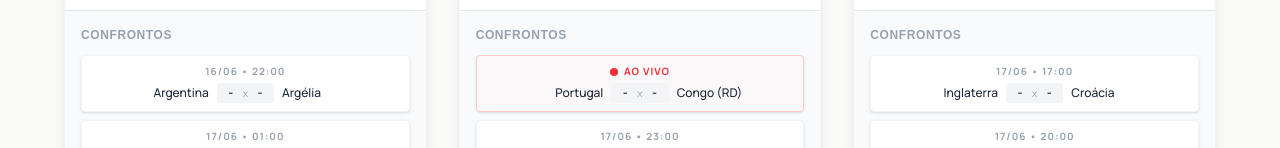
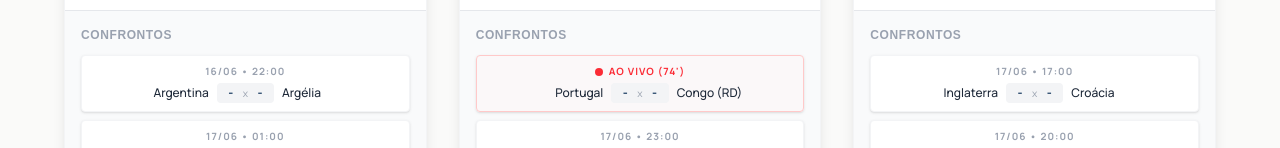
Before and after one commit to lucastsadv-commits/torresantos-tabela-da-copa, a React (Vite) app: page / in a window 1280 px wide. Shown: the part 3519-3667 px from the top of the page. Built offline with nearby package versions, Linux system fonts and the light colour scheme; no server answers; the database is empty; a web font is replaced by a local one.

Commit message:
feat: replace manual date-based live check with status-based system and display live match minutes

```diff
--- a/src/components/GroupStage.tsx
+++ b/src/components/GroupStage.tsx
@@ -90,24 +90,11 @@ const GroupStage: React.FC = () => {
                 {group.matches.map((match) => {
                   const isBrazilMatch = match.team1 === 'Brasil' || match.team2 === 'Brasil';
 
-                  const now = new Date();
-                  const isMatchLive = () => {
-                    if (!match.date || !match.time || match.time === "A definir") return false;
-                    const [day, month] = match.date.split('/');
-                    const [hour, minute] = match.time.split(':');
+                  const isLive = match.status === 'IN_PLAY' || match.status === 'PAUSED';
 
-                    let matchStart = new Date(2026, parseInt(month) - 1, parseInt(day), parseInt(hour), parseInt(minute));
-
-                    if (match.id === 'MK1') {
-                      matchStart = new Date(now.getTime() - 89 * 60000);
-                    }
-
-                    const matchEnd = new Date(matchStart.getTime() + 2 * 60 * 60 * 1000);
-
-                    return now >= matchStart && now <= matchEnd;
-                  };
-
-                  const live = isMatchLive();
+                  // Se for teste local:
+                  const live = isLive || match.id === 'MK1';
+                  const liveMinute = isLive ? match.minute : (live ? "74'" : null);
 
                   return (
                   <div key={match.id} className={`p-2 rounded shadow-sm flex flex-col gap-0.5 md:gap-1 transition-colors ${
@@ -125,7 +112,7 @@ const GroupStage: React.FC = () => {
                         </span>
                       )}
                       <span className={live ? "text-red-500 font-bold" : ""}>
-                        {live ? "AO VIVO" : `${match.date} • ${match.time}`}
+                        {live ? `AO VIVO${liveMinute ? ` (${liveMinute})` : ''}` : `${match.date} • ${match.time}`}
                       </span>
                     </div>
                     <div className="flex justify-between items-center px-1 md:px-2">
--- a/src/components/KnockoutBracket.tsx
+++ b/src/components/KnockoutBracket.tsx
@@ -12,23 +12,9 @@ const MatchCard: React.FC<{ match: KnockoutMatch }> = ({ match }) => {
 
 
 
-  const now = new Date();
-
-  const isMatchLive = () => {
-    if (!match.date || !match.time || match.time === "A definir") return false;
-    const [day, month] = match.date.split('/');
-    const [hour, minute] = match.time.split(':');
-    let matchStart = new Date(2026, parseInt(month) - 1, parseInt(day), parseInt(hour), parseInt(minute));
-
-    if (match.id === 'J1') {
-      matchStart = new Date(now.getTime() - 89 * 60000);
-    }
-
-    const matchEnd = new Date(matchStart.getTime() + 2 * 60 * 60 * 1000);
-    return now >= matchStart && now <= matchEnd;
-  };
-
-  const live = isMatchLive();
+  const isLive = match.status === 'IN_PLAY' || match.status === 'PAUSED';
+  const live = isLive || match.id === 'J1';
+  const liveMinute = isLive ? match.minute : (live ? "74'" : null);
 
   return (
   <div className={`p-2 md:p-3 rounded-lg shadow-md flex flex-col gap-1.5 w-full max-w-[11rem] md:max-w-[14rem] relative z-10 transition-all ${
@@ -51,7 +37,7 @@ const MatchCard: React.FC<{ match: KnockoutMatch }> = ({ match }) => {
           <span className="relative inline-flex rounded-full h-2 w-2 bg-red-500"></span>
         </span>
       )}
-      <span>{live ? "AO VIVO" : match.date}</span>
+      <span>{live ? `AO VIVO${liveMinute ? ` (${liveMinute})` : ''}` : match.date}</span>
     </div>
 
     <div className="flex justify-between items-center px-1">
@@ -173,16 +159,9 @@ const KnockoutBracket: React.FC = () => {
             <h4 className="text-center font-black text-transparent bg-clip-text bg-gradient-to-r from-brand-orange-300 via-brand-accent to-brand-orange-500 mb-8 uppercase tracking-[0.2em] text-lg md:text-xl drop-shadow-sm">A Grande Final</h4>
 
             {knockout.final.map((match) => {
-              const isMatchLive = () => {
-                if (!match.date || !match.time || match.time === "A definir") return false;
-                const [day, month] = match.date.split('/');
-                const [hour, minute] = match.time.split(':');
-                const matchStart = new Date(2026, parseInt(month) - 1, parseInt(day), parseInt(hour), parseInt(minute));
-                const matchEnd = new Date(matchStart.getTime() + 2 * 60 * 60 * 1000);
-                const now = new Date();
-                return now >= matchStart && now <= matchEnd;
-              };
-              const live = isMatchLive() || match.id === 'FINAL';
+              const isLive = match.status === 'IN_PLAY' || match.status === 'PAUSED';
+              const live = isLive || match.id === 'FINAL';
+              const liveMinute = isLive ? match.minute : (live ? "74'" : null);
 
               return (
               <motion.div
@@ -202,7 +181,7 @@ const KnockoutBracket: React.FC = () => {
                           <span className="relative inline-flex rounded-full h-2 w-2 bg-red-500"></span>
                         </span>
                       )}
-                      <span className={live ? "text-red-500" : ""}>{live ? "AO VIVO" : match.date}</span>
+                      <span className={live ? "text-red-500" : ""}>{live ? `AO VIVO${liveMinute ? ` (${liveMinute})` : ''}` : match.date}</span>
                     </div>
 
                     <div className="flex justify-between items-center gap-4">
--- a/src/data/copa2026.ts
+++ b/src/data/copa2026.ts
@@ -7,6 +7,8 @@ export type Match = {
   date: string;
   time: string;
   location: string;
+  status?: string;
+  minute?: string | null;
 };
 
 export type TeamStats = {
@@ -36,6 +38,8 @@ export type KnockoutMatch = {
   time: string;
   location: string;
   nextMatchId?: string;
+  status?: string;
+  minute?: string | null;
 };
 
 export const groupsData: Group[] = [
```
